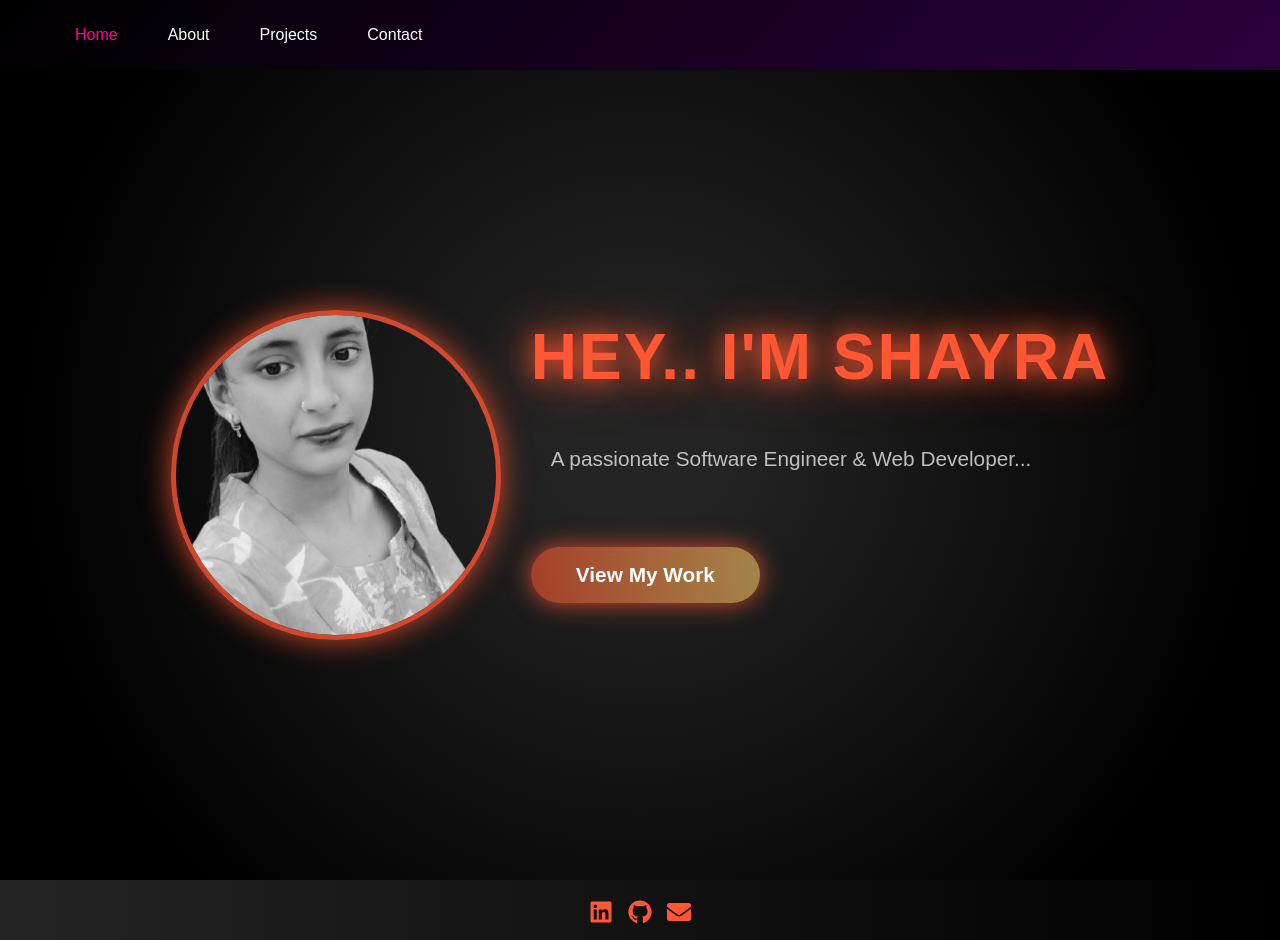
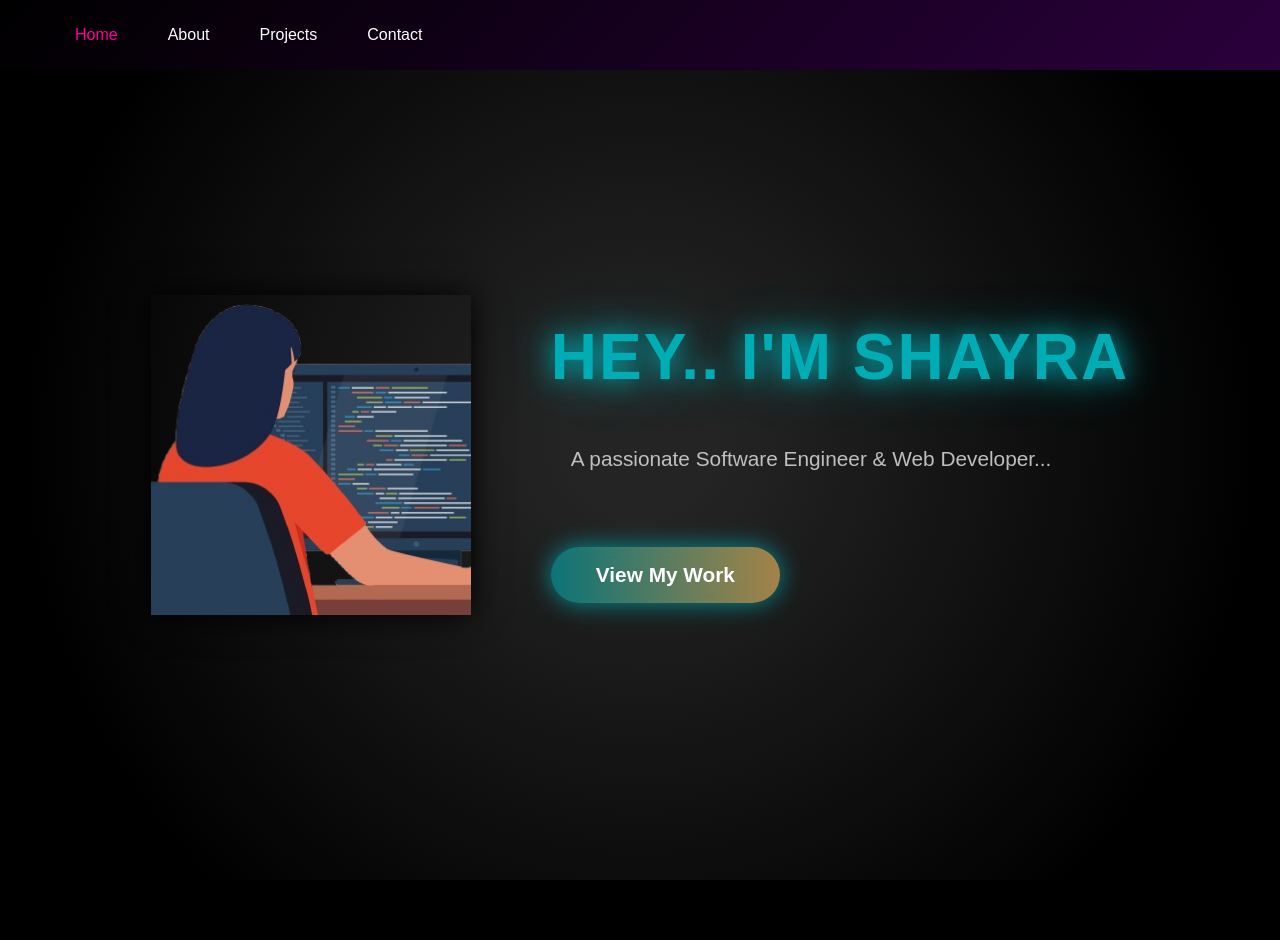
Before and after one commit to shayra09/my.portfolio.shayra, a React (Create React App) app: page / in a window 1280 px wide. Shown: the top 940 px of the page. After the commit the page ends 880 px from the top, so only its background shows below. Built offline with nearby package versions, Linux system fonts and the light colour scheme.

Commit message:
Updated pages and added new profile images

```diff
--- a/src/pages/about.js
+++ b/src/pages/about.js
@@ -21,7 +21,7 @@ const Container = styled.section`
 const Heading = styled.h2`
   padding-top: 70px;
   font-size: 2.5rem;
-  color: #333;
+  color: #00adb4;
   margin-bottom: 15px;
 
   @media (max-width: 600px) {
@@ -31,7 +31,7 @@ const Heading = styled.h2`
 
 const Description = styled.p`
   font-size: 1.2rem;
-  color: #555;
+  color: #d1d1d1;
   line-height: 1.6;
   max-width: 600px;
 
@@ -41,14 +41,14 @@ const Description = styled.p`
 `;
 
 const Highlight = styled.span`
-  color: #ff5733;
+  color: #00adb4;
   font-weight: bold;
 `;
 
 const Button = styled(motion.button)`
   margin-top: 20px;
   padding: 12px 20px;
-  background-color: #ff5733;
+  background-color: #00adb4;
   color: #fff;
   font-size: 1rem;
   font-weight: bold;
@@ -58,7 +58,7 @@ const Button = styled(motion.button)`
   transition: 0.3s;
 
   &:hover {
-    background-color: #e64a2e;
+    background-color: #008c9e;
   }
 `;
 
@@ -81,12 +81,12 @@ const FooterLinks = styled.div`
   margin-bottom: 10px;
 
   a {
-    color: #ff5733;
+    color: #00adb4;
     font-size: 1.5rem;
     transition: color 0.3s ease-in-out;
 
     &:hover {
-      color: #e64a2e;
+      color: #008c9e;
     }
   }
 `;
--- a/src/pages/contact.js
+++ b/src/pages/contact.js
@@ -17,7 +17,7 @@ const Container = styled.section`
 const Heading = styled(motion.h2)`
   padding-top: 70px;
   font-size: 2.5rem;
-  color: #333;
+  color: #00adb4;
   margin-bottom: 20px;
 
   @media (max-width: 600px) {
@@ -29,19 +29,19 @@ const ContactInfo = styled.div`
   margin-bottom: 30px;
   p {
     font-size: 1.1rem;
-    color: #555;
+    color: #d1d1d1;
     margin: 8px 0;
   }
 
   a {
-    color: #ff5733;
+    color: #00adb4;
     text-decoration: none;
     font-weight: bold;
     transition: 0.3s;
 
     &:hover {
       text-decoration: underline;
-      color: #e64a2e;
+      color: #008c9e;
     }
   }
 `;
@@ -54,20 +54,20 @@ const Form = styled.form`
 
 const Input = styled.input`
   padding: 12px;
-  border: 1px solid #ddd;
+  border: 1px solid #00adb4;
   border-radius: 5px;
   font-size: 1rem;
   outline: none;
   transition: 0.3s;
 
   &:focus {
-    border-color: #ff5733;
+    border-color: #008c9e;
   }
 `;
 
 const TextArea = styled.textarea`
   padding: 12px;
-  border: 1px solid #ddd;
+  border: 1px solid #00adb4;
   border-radius: 5px;
   font-size: 1rem;
   outline: none;
@@ -76,13 +76,13 @@ const TextArea = styled.textarea`
   transition: 0.3s;
 
   &:focus {
-    border-color: #ff5733;
+    border-color: #008c9e;
   }
 `;
 
 const Button = styled(motion.button)`
   padding: 12px 20px;
-  background-color: #ff5733;
+  background-color: #00adb4;
   color: white;
   font-size: 1rem;
   font-weight: bold;
@@ -92,36 +92,7 @@ const Button = styled(motion.button)`
   transition: 0.3s;
 
   &:hover {
-    background-color: #e64a2e;
-  }
-`;
-
-const Footer = styled.footer`
-  width: 100%;
-  background: linear-gradient(90deg, rgba(36,36,36,1), rgba(0,0,0,1));
-  padding: 20px 0;
-  text-align: center;
-  font-size: 1rem;
-  color: #bbb;
-  position: relative;
-  bottom: 0;
-  margin-top: auto;
-`;
-
-const FooterLinks = styled.div`
-  display: flex;
-  justify-content: center;
-  gap: 15px;
-  margin-bottom: 10px;
-
-  a {
-    color: #ff5733;
-    font-size: 1.5rem;
-    transition: color 0.3s ease-in-out;
-
-    &:hover {
-      color: #e64a2e;
-    }
+    background-color: #008c9e;
   }
 `;
 
@@ -139,14 +110,13 @@ const Contact = () => {
   };
 
   return (
-    <>
     <Container>
       <Heading as={motion.h2} initial={{ opacity: 0, y: -20 }} animate={{ opacity: 1, y: 0 }} transition={{ duration: 0.8 }}>
         Contact Me
       </Heading>
 
       <ContactInfo>
-          <p>Email: <a href="mailto:shayra@example.com">shayra690@gmail.com</a></p>
+        <p>Email: <a href="mailto:shayra690@gmail.com">shayra690@gmail.com</a></p>
         <p>LinkedIn: <a href="https://linkedin.com/in/shayra" target="_blank" rel="noopener noreferrer">https://www.linkedin.com/in/shayra-ansari-44b9a533b/</a></p>
       </ContactInfo>
 
@@ -157,23 +127,6 @@ const Contact = () => {
         <Button whileHover={{ scale: 1.05 }} whileTap={{ scale: 0.95 }}>Send Message</Button>
       </Form>
     </Container>
-
-      <Footer>
-        <FooterLinks>
-          <a href="https://www.linkedin.com/in/shayra-ansari-44b9a533b/" target="_blank" rel="noopener noreferrer">
-            <FaLinkedin />
-          </a>
-          <a href="https://github.com/shayra09" target="_blank" rel="noopener noreferrer">
-            <FaGithub />
-          </a>
-          <a href="mailto:shayra690@gmail.com">
-            <FaEnvelope />
-          </a>
-        </FooterLinks>
-        © {new Date().getFullYear()} Shayra | Built by
-        <a href="https://github.com/shayra09" target="_blank" rel="noopener noreferrer"> Shayra</a>
-      </Footer>
-    </>
   );
 };
 
--- a/src/pages/home.js
+++ b/src/pages/home.js
@@ -3,7 +3,7 @@ import styled, { keyframes } from "styled-components";
 import { motion } from "framer-motion";
 import { Link } from "react-router-dom";
 import { FaLinkedin, FaGithub, FaEnvelope } from "react-icons/fa";
-import img1 from './images/profile.png';
+import img1 from './images/profile2.png';
 
 const gradientAnimation = keyframes`
   0% { background-position: 0% 50%; }
@@ -27,25 +27,44 @@ const Container = styled.div`
   gap: 30px;
   overflow: hidden;
 
+
   @media (max-width: 1024px) {
+
     flex-direction: column;
     text-align: center;
     padding: 20px;
   }
 `;
 
-const Title = styled(motion.h1)`
-  font-size: 4rem;
-  font-weight: bold;
-  text-transform: uppercase;
-  margin-bottom: 20px;
-  color: #ff5733;
-  text-shadow: 0px 0px 25px rgba(255, 87, 51, 1), 0px 0px 50px rgba(255, 87, 51, 0.8);
-  letter-spacing: 2px;
+const ImageSection = styled.div`
+margin-right:50px;
+  margin-top: 30px;
+  width: 320px;
+  height: 320px;
+  border-radius: 0%;
+  overflow: hidden;
+  display: flex;
+  align-items: center;
+  justify-content: center;
+  box-shadow: 0px 0px 30px black;
+   transition: 0.3s ease;
 
-  @media (max-width: 768px) {
-    font-size: 2.5rem;
+
+  &:hover {
+    transform: scale(1.1);
+    box-shadow: 0px 0px 30px rgba(0, 173, 180, 1);
   }
+
+  @media (max-width: 1024px) {
+    width: 250px;
+    height: 250px;
+  }
+`;
+
+const ProfileImage = styled.img`
+  width: 100%;
+  height: 100%;
+  object-fit: cover;
 `;
 
 const Content = styled.div`
@@ -60,35 +79,18 @@ const Content = styled.div`
   }
 `;
 
-const ImageSection = styled.div`
-margin-top:70px;
-  width: 320px;
-  height: 320px;
-  border-radius: 50%;
-  overflow: hidden;
-  box-shadow: 0px 0px 30px rgba(255, 87, 51, 0.8);
-  transition: 0.3s ease;
-  display: flex;
-  align-items: center;
-  justify-content: center;
-  border: 5px solid rgba(255, 87, 51, 0.8);
+const Title = styled(motion.h1)`
+  font-size: 4rem;
+  font-weight: bold;
+  text-transform: uppercase;
+  margin-bottom: 20px;
+  color: #00adb4;
+  text-shadow: 0px 0px 25px rgba(0, 173, 180, 1), 0px 0px 50px rgba(0, 173, 180, 0.8);
+  letter-spacing: 2px;
 
-  &:hover {
-    transform: scale(1.1);
-    box-shadow: 0px 0px 40px rgba(255, 87, 51, 1);
+  @media (max-width: 768px) {
+    font-size: 2.5rem;
   }
-
-  @media (max-width: 1024px) {
-    width: 250px;
-    height: 250px;
-  }
-`;
-
-const ProfileImage = styled.img`
-  width: 100%;
-  height: 100%;
-  object-fit: cover;
-  filter: grayscale(100%);
 `;
 
 const Subtitle = styled(motion.p)`
@@ -115,7 +117,7 @@ const Subtitle = styled(motion.p)`
 const Button = styled(motion(Link))`
   margin-top: 30px;
   padding: 16px 45px;
-  background: linear-gradient(90deg, rgba(255, 87, 51, 0.6), rgba(255, 200, 100, 0.6));
+  background: linear-gradient(90deg, rgba(0, 173, 180, 0.6), rgba(255, 200, 100, 0.6));
   color: #fff;
   font-size: 1.3rem;
   font-weight: bold;
@@ -123,78 +125,29 @@ const Button = styled(motion(Link))`
   border-radius: 35px;
   transition: 0.3s ease;
   backdrop-filter: blur(10px);
-  box-shadow: 0px 0px 25px rgba(255, 87, 51, 0.8);
+  box-shadow: 0px 0px 25px rgba(0, 173, 180, 0.8);
 
   &:hover {
-    background: rgba(255, 87, 51, 1);
+    background: rgba(0, 173, 180, 1);
     transform: scale(1.1);
-    box-shadow: 0px 0px 35px rgba(255, 87, 51, 1);
-  }
-`;
-
-const Footer = styled.footer`
-  width: 100%;
-  background: linear-gradient(90deg, rgba(36,36,36,1), rgba(0,0,0,1));
-  padding: 20px 0;
-  text-align: center;
-  font-size: 1rem;
-  color: #bbb;
-  position: relative;
-  bottom: 0;
-  margin-top: auto;
-`;
-
-const FooterLinks = styled.div`
-  display: flex;
-  justify-content: center;
-  gap: 15px;
-  margin-bottom: 10px;
-
-  a {
-    color: #ff5733;
-    font-size: 1.5rem;
-    transition: color 0.3s ease-in-out;
-
-    &:hover {
-      color: #e64a2e;
-    }
+    box-shadow: 0px 0px 35px rgba(0, 173, 180, 1);
   }
 `;
 
 const Home = () => {
   return (
-    <>
     <Container>
       <ImageSection>
-          <ProfileImage src={img1} alt="Profile" />
+        <ProfileImage src={img1} alt="Profile2" />
       </ImageSection>
       <Content>
-          <Title initial={{ opacity: 0, y: -30 }} animate={{ opacity: 1, y: 0 }} transition={{ duration: 1 }}>
-            Hey.. I'm Shayra
-          </Title>
-          <Subtitle initial={{ opacity: 0, x: -20 }} animate={{ opacity: 1, x: 0 }} transition={{ duration: 1, delay: 0.3 }}>
+        <Title>Hey.. I'm Shayra</Title>
+        <Subtitle>
           <small>A passionate Software Engineer & Web Developer...</small>
         </Subtitle>
         <Button to="/projects">View My Work</Button>
       </Content>
     </Container>
-
-      <Footer>
-        <FooterLinks>
-          <a href="https://www.linkedin.com/in/shayra-ansari-44b9a533b/" target="_blank" rel="noopener noreferrer">
-            <FaLinkedin />
-          </a>
-          <a href="https://github.com/shayra" target="_blank" rel="noopener noreferrer">
-            <FaGithub />
-          </a>
-          <a href="mailto:shayra690@gmail.com">
-            <FaEnvelope />
-          </a>
-        </FooterLinks>
-        © {new Date().getFullYear()} Shayra690@gmail.com | Built by
-        <a href="https://github.com/shayra09" target="_blank" rel="noopener noreferrer"> Shayra</a>
-      </Footer>
-    </>
   );
 };
 
--- a/src/pages/projects.js
+++ b/src/pages/projects.js
@@ -17,7 +17,7 @@ const Container = styled.section`
 const Heading = styled.h2`
   padding-top: 70px;
   font-size: 2.5rem;
-  color: #333;
+  color: #00adb4;
   margin-bottom: 20px;
 
   @media (max-width: 600px) {
@@ -31,21 +31,22 @@ const ProjectList = styled.ul`
 `;
 
 const ProjectItem = styled(motion.li)`
-  background:#233942;
+  background: #222831;
   padding: 20px;
   border-radius: 10px;
   margin-bottom: 20px;
-  box-shadow: 0 4px 8px rgba(0, 0, 0, 0.1);
+  box-shadow: 0 4px 8px rgba(0, 173, 180, 0.2);
   text-align: left;
   transition: transform 0.3s;
 
   h3 {
     margin-bottom: 10px;
-    color: #ff5733;
+    color: #00adb4;
   }
 
   &:hover {
     transform: translateY(-5px);
+    box-shadow: 0 6px 12px rgba(0, 173, 180, 0.3);
   }
 `;
 
@@ -68,19 +69,19 @@ const FooterLinks = styled.div`
   margin-bottom: 10px;
 
   a {
-    color: #ff5733;
+    color: #00adb4;
     font-size: 1.5rem;
     transition: color 0.3s ease-in-out;
 
     &:hover {
-      color: #e64a2e;
+      color: #008c9e;
     }
   }
 `;
 
 const projects = [
-  { title: 'Project 1', description: 'Description of Project 1.' },
-  { title: 'Project 2', description: 'Description of Project 2.' },
+  { title: 'NEWS PORTAL', description: 'I have been completed my NEWS POERTAL website using technology Python with Django wih SQlite Database. Including Templates that is(Video news, FAQ, Our News, About, Contact us, Login).' },
+  { title: 'ONLINE SHOPPING', description: 'I have been completed my ONLINE SHOPPING website using technology Python with Django wih SQlite Database. Including Templates that is(Product, FAQ, Add TO Cart, About, Order History, Register, Login).' },
   // Add more projects as needed
 ];
 
--- a/src/pages/projects.jsx
+++ b/src/pages/projects.jsx
@@ -87,8 +87,8 @@ const Button = styled.a`
 
 const projects = [
   {
-    title: 'Project 1',
-    description: 'Description of Project 1.',
+    title: 'NEWS PORTAL',
+    description: '',
     image: 'https://via.placeholder.com/300x200', // Replace with real image
     github: 'https://github.com/yourusername/project1',
     liveDemo: 'https://yourliveproject1.com',
```
Also changed, not shown: src/pages/images/profile2.png (added), src/pages/images/profile3.webp (added). Lines whose indentation alone changed are shown as unchanged.
